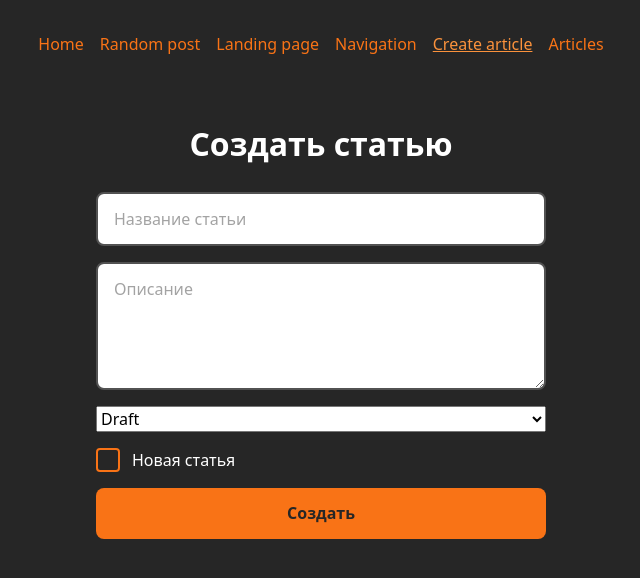
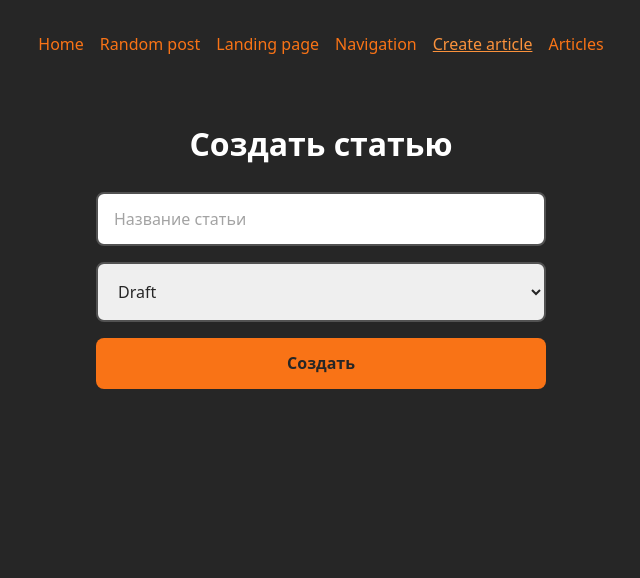
Before and after one commit to YakovShevtsov/fuse8-lessons, a React (Vite) app: page /create-article in a window 1280 px wide. Shown: the top 578 px of the page, without its empty margins (319-959 px from the left). Built offline with nearby package versions, Linux system fonts and the light colour scheme.

Commit message:
[Lesson5] Added select component; Outputting fields errors; Added optimistic articles update;

```diff
--- a/src/pages/article-creation/article-creation.module.scss
+++ b/src/pages/article-creation/article-creation.module.scss
@@ -18,8 +18,7 @@
   @include flex-center(column, 16px, stretch);
 }
 
-.create-article-errors {
-  margin-top: 24px;
+.input-wrapper {
   @include flex-center(column, 8px, stretch);
 }
 
--- a/src/pages/article-creation/article-creation.tsx
+++ b/src/pages/article-creation/article-creation.tsx
@@ -6,17 +6,18 @@ import { z } from 'zod';
 import styles from './article-creation.module.scss';
 import { useNavigate } from 'react-router';
 import { routes } from '@shared/services/routes';
-import { useMutation } from '@tanstack/react-query';
+import { useMutation, useQueryClient } from '@tanstack/react-query';
 import { articleAPI } from '@entities/article/model/article-api';
 import { Error } from '@shared/ui/error/error';
 import { CreateArticle } from '@entities/article/model/types';
+import { Select } from '@shared/ui/select/select';
 
 const schema = z.object({
   title: z
     .string()
     .min(1, 'Минимальная длина названия - 1 символ')
     .max(100, 'Максимальная длина названия - 100 символов'),
-  content: z.union([
+  content: z.discriminatedUnion('type', [
     z.object({
       type: z.literal('draft'),
     }),
@@ -33,30 +34,79 @@ const schema = z.object({
 
 type CreateArticleForm = z.infer<typeof schema>;
 
+// const Title = z
+//   .string()
+//   .min(1, 'Минимальная длина названия - 1 символ')
+//   .max(100, 'Максимальная длина названия - 100 символов');
+
+// const Published = z.object({
+//   description: z
+//     .string()
+//     .min(10, 'Минимальная длина описания - 10 символов')
+//     .max(1000, 'Максимальная длина описания - 1000 символов'),
+//   isNew: z.boolean().default(false).optional(),
+//   type: z.literal('published'),
+// });
+
+// const Draft = z.object({
+//   type: z.literal('draft'),
+// });
+
+// const Schema = z.object({
+//   content: z.discriminatedUnion('type', [Published, Draft]),
+//   title: Title,
+// });
+
+// type Schema = z.infer<typeof Schema>;
+
+const articleTypeOptions = [
+  { text: 'Draft', value: 'draft' },
+  { text: 'Published', value: 'published' },
+];
+
+// const isSchema = (schema: unknown): schema is Schema => {
+//   if (typeof schema === 'object' && schema !== null && 'type' in schema) {
+//     return schema.type === 'published' || schema.type === 'draft';
+//   }
+//   return false;
+// };
+
 export const ArticleCreation = () => {
+  const queryClient = useQueryClient();
+  const navigate = useNavigate();
   const {
     register,
     handleSubmit,
-    formState: { errors },
+    watch,
+    reset,
+    formState: { errors, isSubmitting },
   } = useForm<CreateArticleForm>({
     resolver: zodResolver(schema),
+    defaultValues: {
+      content: { type: 'draft' },
+    },
   });
+
+  const contentType = watch('content.type');
 
   const { mutate, status } = useMutation({
     mutationFn: articleAPI.createArticle,
+    onSuccess: () => {
+      reset();
+      navigate(routes.articles.pathname);
+      queryClient.invalidateQueries({ queryKey: ['fetch-articles'] });
+    },
   });
 
-  const navigate = useNavigate();
-
   const handleCreateArticle = handleSubmit((data: CreateArticleForm) => {
-    const finalData: CreateArticle =
+    const articleData: CreateArticle =
       data.content.type === 'draft'
         ? {
-            title: data.title,
+            ...data,
             content: { type: 'draft' },
           }
         : {
-            title: data.title,
+            ...data,
             content: {
               type: 'published',
               description: data.content.description,
@@ -64,8 +114,7 @@ export const ArticleCreation = () => {
             },
           };
 
-    mutate(finalData);
-    navigate(routes.articles.pathname);
+    mutate(articleData);
   });
 
   return (
@@ -75,42 +124,53 @@ export const ArticleCreation = () => {
         className={styles['create-article-form']}
         onSubmit={handleCreateArticle}
       >
+        <div className={styles['input-wrapper']}>
           <Input
             placeholder="Название статьи"
             type="text"
             {...register('title')}
+            disabled={isSubmitting}
           />
+          {errors.title && (
+            <Error isVisible={true} message={errors.title.message} />
+          )}
+        </div>
+
+        {contentType === 'published' && (
+          <div className={styles['input-wrapper']}>
             <Input
               textarea
               placeholder="Описание"
               rows={5}
               {...register('content.description')}
               className={styles['article-description-textarea']}
+              disabled={isSubmitting}
             />
-        <select
-          {...register('content.type')}
-          className={styles['article-type']}
-        >
-          <option value="draft">Draft</option>
-          <option value="published">Published</option>
-        </select>
+            {errors.content && 'description' in errors.content && (
+              <Error
+                isVisible={true}
+                message={errors.content.description.message}
+              />
+            )}
+          </div>
+        )}
+
+        <Select options={articleTypeOptions} {...register('content.type')} />
+        {contentType === 'published' && (
           <div className={styles['article-is-new']}>
             <Input
               type="checkbox"
               {...register('content.isNew')}
               id="article-is-new-checkbox"
+              disabled={isSubmitting}
             />
             <label htmlFor="article-is-new-checkbox">Новая статья</label>
           </div>
+        )}
+
         <Button type="submit" disabled={status === 'pending'}>
-          Создать
+          {status === 'pending' ? 'Создание' : 'Создать'}
         </Button>
-        {errors &&
-          Object.entries(errors).map(([field, error]) => (
-            <div className={styles['create-article-errors']}>
-              <Error key={field} isVisible={true} message={error?.message} />
-            </div>
-          ))}
       </form>
     </div>
   );
--- a/src/pages/articles/articles.tsx
+++ b/src/pages/articles/articles.tsx
@@ -2,18 +2,51 @@ import { articleAPI } from '@entities/article/model/article-api';
 import { Button } from '@shared/ui/button/button';
 import { useMutation, useQuery, useQueryClient } from '@tanstack/react-query';
 import styles from './articles.module.scss';
+import { Article } from '@entities/article/model/types';
+
+const articlesOptions = {
+  queryKey: ['fetch-articles'],
+  queryFn: articleAPI.getArticles,
+  gcTime: 30000,
+};
 
 export const Articles = () => {
   const queryClient = useQueryClient();
 
-  const { data: articles, status } = useQuery({
-    queryKey: ['fetch-articles'],
-    queryFn: articleAPI.getArticles,
-  });
+  const {
+    data: articles,
+    isPending,
+    isSuccess,
+    error,
+  } = useQuery(articlesOptions);
 
   const { mutate: deleteArticle } = useMutation({
     mutationFn: articleAPI.deleteArticle,
-    onSuccess: () => {
+    onMutate: async (articleId: string) => {
+      await queryClient.cancelQueries(articlesOptions);
+
+      const previousArticles = queryClient.getQueryData<Article>(
+        articlesOptions.queryKey
+      );
+
+      if (Array.isArray(previousArticles)) {
+        queryClient.setQueryData(
+          articlesOptions.queryKey,
+          previousArticles.filter((article) => article.id !== articleId)
+        );
+      }
+
+      return { previousArticles };
+    },
+    onError: (err, variables, context) => {
+      if (context) {
+        queryClient.setQueryData<Article>(
+          ['fetch-articles'],
+          context.previousArticles
+        );
+      }
+    },
+    onSettled: () => {
       queryClient.invalidateQueries({ queryKey: ['fetch-articles'] });
     },
   });
@@ -24,9 +57,9 @@ export const Articles = () => {
 
   return (
     <div className="container">
-      {status === 'pending' && (
-        <p className={styles['articles-loader']}>Loading...</p>
-      )}
+      {isPending && <p className={styles['articles-loader']}>Loading...</p>}
+      {error && <p>{error.message}</p>}
+      {isSuccess && (
         <ul>
           {articles?.map((article) => (
             <li
@@ -49,7 +82,9 @@ export const Articles = () => {
                   </div>
                 ) : (
                   <div>
-                  <p>Опубликована: {article.content.isNew && 'Новая статья'}</p>
+                    <p>
+                      Опубликована: {article.content.isNew && 'Новая статья'}
+                    </p>
                     <p>{article.content.description}</p>
                   </div>
                 )}
@@ -57,6 +92,7 @@ export const Articles = () => {
             </li>
           ))}
         </ul>
+      )}
     </div>
   );
 };
--- a/src/shared/styles/_mixins.scss
+++ b/src/shared/styles/_mixins.scss
@@ -8,3 +8,26 @@
     gap: $gap;
   }
 }
+
+@mixin input-styles {
+  font-size: var(--font-size-md);
+  color: var(--color-secondary-800);
+  outline: none;
+  border: 2px solid var(--color-secondary-600);
+  border-radius: 8px;
+  transition: border-color 0.3s ease;
+
+  &:focus {
+    border: 2px solid var(--color-primary-500);
+  }
+
+  &::placeholder {
+    color: var(--color-secondary-400);
+  }
+
+  &:disabled {
+    cursor: not-allowed;
+    background-color: var(--color-secondary-200);
+    opacity: 0.6;
+  }
+}
--- a/src/shared/ui/input/input.module.scss
+++ b/src/shared/ui/input/input.module.scss
@@ -1,25 +1,8 @@
+@use '@shared/styles/mixins' as *;
+
 .input {
   padding: 16px;
-  font-size: var(--font-size-md);
-  color: var(--color-secondary-800);
-  outline: none;
-  border: 2px solid var(--color-secondary-600);
-  border-radius: 8px;
-  transition: border-color 0.3s ease;
-
-  &:focus {
-    border: 2px solid var(--color-primary-500);
-  }
-
-  &::placeholder {
-    color: var(--color-secondary-400);
-  }
-
-  &:disabled {
-    cursor: not-allowed;
-    background-color: var(--color-secondary-200);
-    opacity: 0.6;
-  }
+  @include input-styles;
 
   &[type='checkbox'] {
     position: relative;
@@ -32,12 +15,12 @@
     cursor: pointer;
     border: 2px solid var(--color-primary-500);
     border-radius: 4px;
+    transition: background-color 0.3s ease;
 
     &:checked {
       background-color: var(--color-primary-500);
-    }
 
-    &:checked::after {
+      &::after {
         position: absolute;
         top: 1px;
         left: 4px;
@@ -48,3 +31,4 @@
       }
     }
   }
+}
--- /dev/null
+++ b/src/shared/ui/select/select.module.scss
@@ -0,0 +1,6 @@
+@use '@shared/styles/mixins' as *;
+
+.select {
+  padding: 16px;
+  @include input-styles;
+}
--- /dev/null
+++ b/src/shared/ui/select/select.tsx
@@ -0,0 +1,22 @@
+import styles from './select.module.scss';
+
+type Option = {
+  text: string;
+  value: string;
+};
+
+type SelectProps = {
+  options: Option[];
+} & React.SelectHTMLAttributes<HTMLSelectElement>;
+
+export const Select = ({ options, ...props }: SelectProps) => {
+  return (
+    <select className={styles['select']} {...props}>
+      {options.map((option) => (
+        <option key={option.value} value={option.value}>
+          {option.text}
+        </option>
+      ))}
+    </select>
+  );
+};
```
Lines whose indentation alone changed are shown as unchanged.
